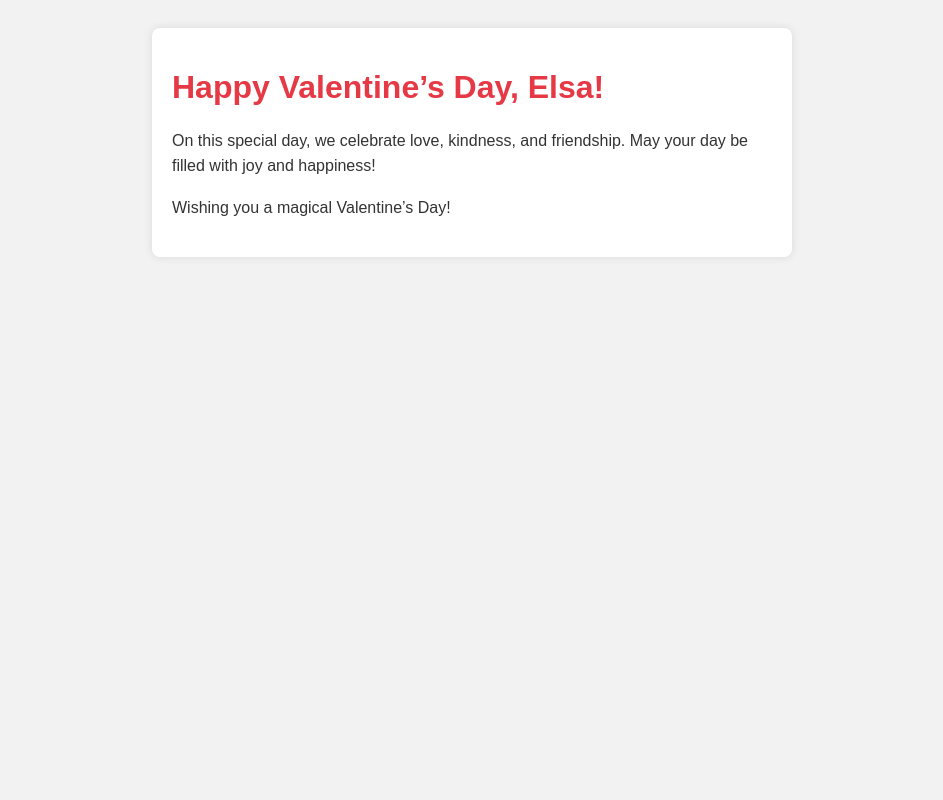
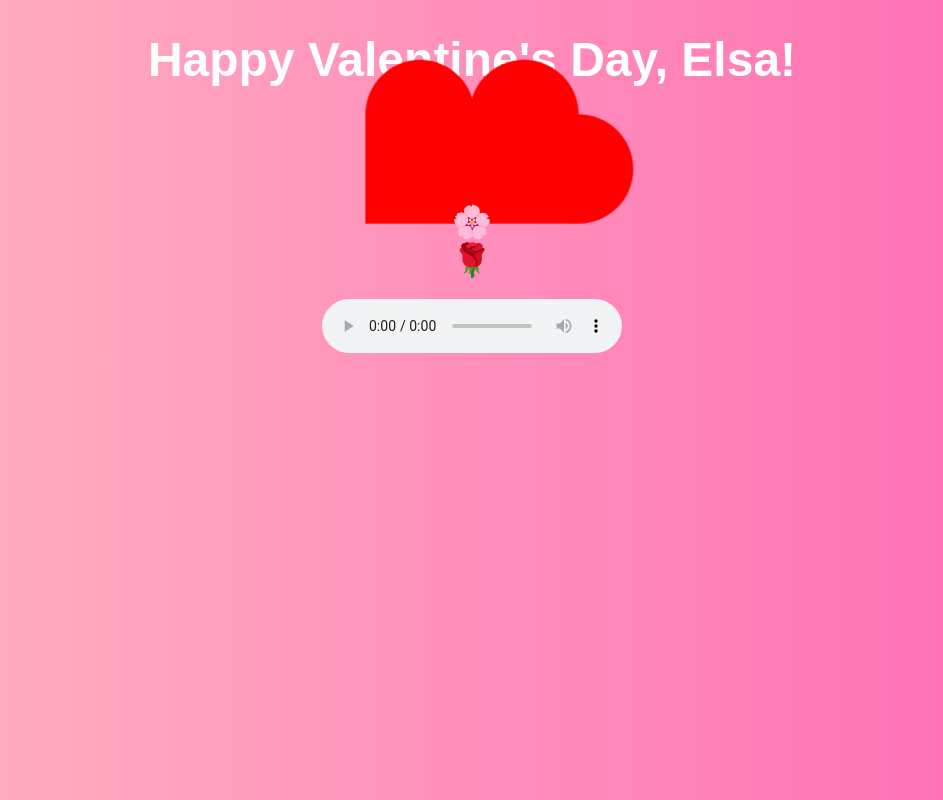
Before and after one commit to jhonkevinsitorus/valetine-Elsa-Novita-Sari-Situmorang, a plain HTML site: page Ultra_Cinematic_Valentine_For_Elsa.html in a window 1280 px wide. Shown: the whole page, without its empty margins (168-1111 px from the left). Drawn offline with Linux system fonts and the light colour scheme.

Commit message:
Update Ultra_Cinematic_Valentine_For_Elsa.html with full cinematic HTML content

```diff
--- a/Ultra_Cinematic_Valentine_For_Elsa.html
+++ b/Ultra_Cinematic_Valentine_For_Elsa.html
@@ -1,37 +1,73 @@
 <!DOCTYPE html>
-<html>
+<html lang="en">
 <head>
     <meta charset="UTF-8">
     <meta name="viewport" content="width=device-width, initial-scale=1.0">
-    <title>Ultra Cinematic Valentine for Elsa</title>
+    <title>Ultra Cinematic Valentine</title>
     <style>
         body {
-            font-family: Arial, sans-serif;
-            background-color: #f2f2f2;
-            color: #333;
-            padding: 20px;
-        }
-        .container {
-            max-width: 600px;
-            margin: auto;
-            background: white;
-            padding: 20px;
-            border-radius: 8px;
-            box-shadow: 0 0 10px rgba(0, 0, 0, 0.1);
+            background: linear-gradient(90deg, rgba(255, 182, 193, 1) 0%, rgba(255, 105, 180, 1) 100%);
+            font-family: 'Arial', sans-serif;
+            color: white;
+            text-align: center;
+            overflow: hidden;
         }
         h1 {
-            color: #e63946;
+            font-size: 3em;
+            animation: fadeIn 2s;
         }
-        p {
-            line-height: 1.6;
+        @keyframes fadeIn {
+            from { opacity: 0; }
+            to { opacity: 1; }
+        }
+        .heart {
+            position: relative;
+            display: inline-block;
+            width: 100px;
+            height: 100px;
+            background-color: red;
+            transform: rotate(-45deg);
+            animation: pulse 1.5s infinite;
+        }
+        .heart:before, .heart:after {
+            content: '';
+            position: absolute;
+            width: 100px;
+            height: 100px;
+            border-radius: 50%;
+        }
+        .heart:before {
+            background-color: red;
+            top: -50px;
+            left: 0;
+        }
+        .heart:after {
+            background-color: red;
+            left: 50px;
+        }
+        @keyframes pulse {
+            0%, 100% { transform: scale(1); }
+            50% { transform: scale(1.1); }
+        }
+        .flower {
+            font-size: 2em;
+            animation: bounce 2s infinite;
+        }
+        @keyframes bounce {
+            0%, 100% { transform: translateY(0); }
+            50% { transform: translateY(-20px); }
         }
     </style>
 </head>
 <body>
-    <div class="container">
-        <h1>Happy Valentine’s Day, Elsa!</h1>
-        <p>On this special day, we celebrate love, kindness, and friendship. May your day be filled with joy and happiness!</p>
-        <p>Wishing you a magical Valentine’s Day!</p>
-    </div>
+    <h1>Happy Valentine's Day, Elsa!</h1>
+    <div class="heart"></div>
+    <div class="heart"></div>
+    <div class="flower">🌸</div>
+    <div class="flower">🌹</div>
+    <audio controls autoplay loop>
+        <source src="romantic_music.mp3" type="audio/mpeg">
+        Your browser does not support the audio element.
+    </audio>
 </body>
 </html>
```
